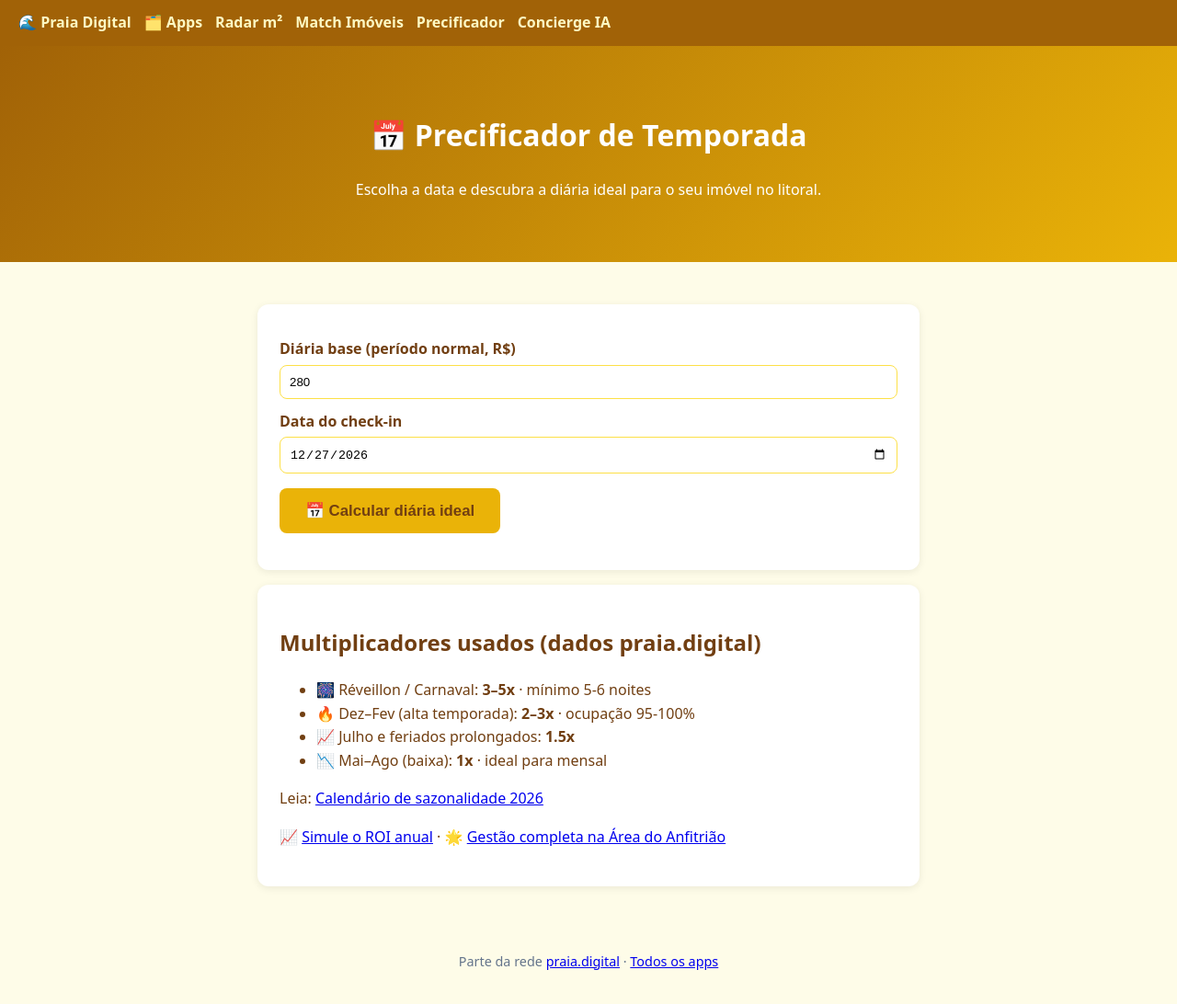
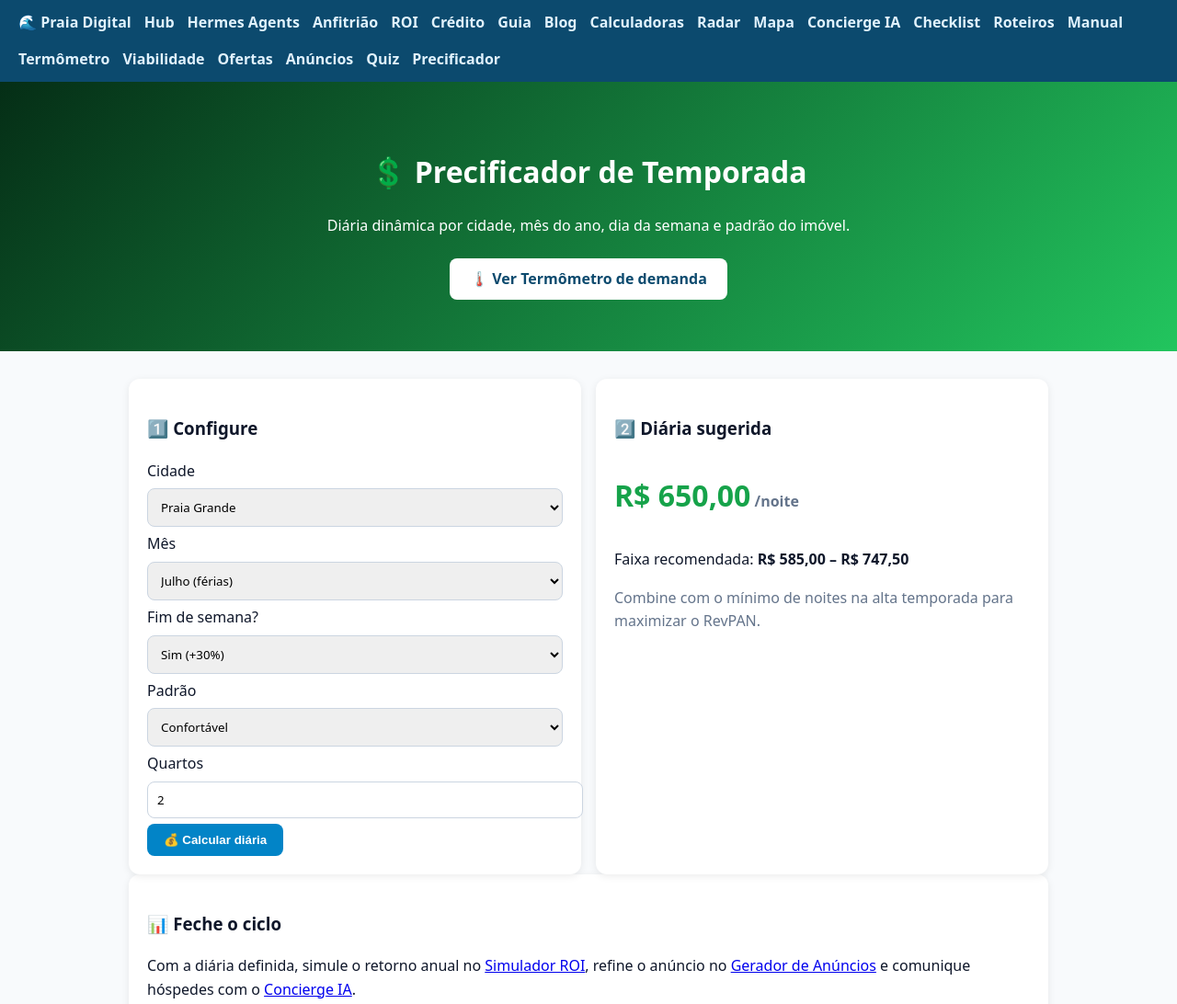
Before and after one commit to praiadigital/precificador-temporada, a plain HTML site: page index.html in a window 1280 px wide. Shown: the top 1092 px of the page at 92% size. Drawn offline with Linux system fonts and the light colour scheme.

Commit message:
feat: app Precificador de Temporada com diária dinâmica

```diff
--- a/index.html
+++ b/index.html
@@ -3,73 +3,68 @@
 <head>
 <meta charset="UTF-8">
 <meta name="viewport" content="width=device-width, initial-scale=1.0">
-<title>Precificador de Temporada — Diária ideal por data no litoral | Praia Digital</title>
-<meta name="description" content="Descubra a diária ideal do seu imóvel de temporada para qualquer data: alta temporada, Carnaval, feriados e baixa temporada no litoral paulista.">
+<title>Precificador de Temporada | Praia Digital</title>
+<meta name="description" content="Calcule a diária ideal da sua locação de temporada por cidade, mês e perfil do imóvel. Satélite de praia.digital.">
 <style>
-body{font-family:system-ui,-apple-system,sans-serif;margin:0;background:#fefce8;color:#713f12;line-height:1.6}
-nav{background:#a16207;padding:12px 20px;display:flex;gap:14px;flex-wrap:wrap}
-nav a{color:#fef9c3;text-decoration:none;font-weight:600}
-nav a:hover{color:#fff}
-.hero{background:linear-gradient(135deg,#a16207,#eab308);color:#fff;padding:50px 20px;text-align:center}
-.container{max-width:720px;margin:0 auto;padding:30px 20px}
-.card{background:#fff;border-radius:12px;padding:24px;margin:16px 0;box-shadow:0 2px 8px rgba(0,0,0,.08)}
-label{display:block;margin:12px 0 4px;font-weight:600}
-input,select{width:100%;padding:10px;border:1px solid #fde047;border-radius:8px;box-sizing:border-box}
-button{background:#eab308;color:#713f12;border:0;padding:14px 28px;border-radius:8px;font-size:1.05em;font-weight:700;cursor:pointer;margin-top:16px}
-#res{font-size:1.2em;font-weight:700;color:#a16207;margin-top:16px}
+body{font-family:system-ui,-apple-system,sans-serif;margin:0;background:#f8fafc;color:#0f172a;line-height:1.6}
+.hero{background:linear-gradient(135deg,#052e16,#22c55e);color:#fff;padding:50px 20px;text-align:center}
+.container{max-width:1000px;margin:0 auto;padding:30px 20px}
+.grid{display:grid;grid-template-columns:repeat(auto-fit,minmax(260px,1fr));gap:16px}
+.card{background:#fff;border-radius:12px;padding:20px;box-shadow:0 2px 8px rgba(0,0,0,.08)}
+.cta{display:inline-block;background:#fff;color:#0c4a6e;padding:10px 22px;border-radius:8px;text-decoration:none;font-weight:700;margin:6px}
+button{background:#0284c7;color:#fff;border:none;padding:10px 18px;border-radius:8px;font-weight:700;cursor:pointer}
+input,select,textarea{width:100%;padding:10px;border:1px solid #cbd5e1;border-radius:8px;margin:6px 0;font-family:inherit}
 footer{text-align:center;padding:24px;color:#64748b;font-size:.9em}
+.bar{height:14px;border-radius:7px;background:linear-gradient(90deg,#0ea5e9,#0369a1)}
 </style>
 </head>
 <body>
-<nav>
-<a href="https://praia.digital/">🌊 Praia Digital</a>
-<a href="https://praiadigital.github.io/apps/">🗂️ Apps</a>
-<a href="https://praiadigital.github.io/radar-preco-m2/">Radar m²</a>
-<a href="https://praiadigital.github.io/match-imoveis/">Match Imóveis</a>
-<a href="https://praiadigital.github.io/precificador-temporada/">Precificador</a>
-<a href="https://praiadigital.github.io/concierge-ia/">Concierge IA</a>
+<nav style="background:#0c4a6e;padding:12px 20px;display:flex;gap:14px;flex-wrap:wrap;font-family:system-ui,sans-serif">
+<a style="color:#e0f2fe;text-decoration:none;font-weight:600" href="https://praia.digital/">🌊 Praia Digital</a>
+<a style="color:#e0f2fe;text-decoration:none;font-weight:600" href="https://praiadigital.github.io/apps/">Hub</a>
+<a style="color:#e0f2fe;text-decoration:none;font-weight:600" href="https://praiadigital.github.io/hermes-agents/">Hermes Agents</a>
+<a style="color:#e0f2fe;text-decoration:none;font-weight:600" href="https://praiadigital.github.io/area-anfitriao/">Anfitrião</a>
+<a style="color:#e0f2fe;text-decoration:none;font-weight:600" href="https://praiadigital.github.io/simulador-roi/">ROI</a>
+<a style="color:#e0f2fe;text-decoration:none;font-weight:600" href="https://praiadigital.github.io/simulador-credito/">Crédito</a>
+<a style="color:#e0f2fe;text-decoration:none;font-weight:600" href="https://praiadigital.github.io/guia-litoral/">Guia</a>
+<a style="color:#e0f2fe;text-decoration:none;font-weight:600" href="https://praiadigital.github.io/blog-litoral/">Blog</a>
+<a style="color:#e0f2fe;text-decoration:none;font-weight:600" href="https://praiadigital.github.io/calculadoras/">Calculadoras</a>
+<a style="color:#e0f2fe;text-decoration:none;font-weight:600" href="https://praiadigital.github.io/radar-precos/">Radar</a>
+<a style="color:#e0f2fe;text-decoration:none;font-weight:600" href="https://praiadigital.github.io/mapa-investidor/">Mapa</a>
+<a style="color:#e0f2fe;text-decoration:none;font-weight:600" href="https://praiadigital.github.io/concierge-ia/">Concierge IA</a>
+<a style="color:#e0f2fe;text-decoration:none;font-weight:600" href="https://praiadigital.github.io/checklist-anfitriao/">Checklist</a>
+<a style="color:#e0f2fe;text-decoration:none;font-weight:600" href="https://praiadigital.github.io/roteiro-litoral/">Roteiros</a>
+<a style="color:#e0f2fe;text-decoration:none;font-weight:600" href="https://praiadigital.github.io/manual-hospede/">Manual</a>
+<a style="color:#e0f2fe;text-decoration:none;font-weight:600" href="https://praiadigital.github.io/termometro-mercado/">Termômetro</a>
+<a style="color:#e0f2fe;text-decoration:none;font-weight:600" href="https://praiadigital.github.io/estudio-viabilidade/">Viabilidade</a>
+<a style="color:#e0f2fe;text-decoration:none;font-weight:600" href="https://praiadigital.github.io/alerta-ofertas/">Ofertas</a>
+<a style="color:#e0f2fe;text-decoration:none;font-weight:600" href="https://praiadigital.github.io/gerador-anuncio/">Anúncios</a>
+<a style="color:#e0f2fe;text-decoration:none;font-weight:600" href="https://praiadigital.github.io/quiz-praia-ideal/">Quiz</a>
+<a style="color:#e0f2fe;text-decoration:none;font-weight:600" href="https://praiadigital.github.io/precificador-temporada/">Precificador</a>
 </nav>
-<div class="hero">
-<h1>📅 Precificador de Temporada</h1>
-<p>Escolha a data e descubra a diária ideal para o seu imóvel no litoral.</p>
+<div class="hero"><h1>💲 Precificador de Temporada</h1><p>Diária dinâmica por cidade, mês do ano, dia da semana e padrão do imóvel.</p>
+<a class="cta" href="https://praiadigital.github.io/termometro-mercado/">🌡️ Ver Termômetro de demanda</a></div>
+<div class="container"><div class="grid">
+<div class="card"><h3>1️⃣ Configure</h3>
+<label>Cidade</label><select id="cidade"><option value="350">Mongaguá / Itanhaém / Peruíbe</option><option value="420">São Vicente</option><option value="500" selected>Praia Grande</option><option value="650">Santos</option><option value="700">Bertioga</option><option value="750">Guarujá</option></select>
+<label>Mês</label><select id="mes"><option value="0.7">Maio / Junho / Agosto</option><option value="0.85">Mar / Abr / Set / Out / Nov</option><option value="1.0" selected>Julho (férias)</option><option value="1.6">Janeiro</option><option value="1.4">Fevereiro / Dezembro</option></select>
+<label>Fim de semana?</label><select id="fds"><option value="1.0">Não</option><option value="1.3" selected>Sim (+30%)</option></select>
+<label>Padrão</label><select id="padrao"><option value="0.85">Simples</option><option value="1.0" selected>Confortável</option><option value="1.5">Premium / vista mar</option></select>
+<label>Quartos</label><input id="quartos" type="number" value="2" min="1" max="6">
+<button onclick="calc()">💰 Calcular diária</button></div>
+<div class="card"><h3>2️⃣ Diária sugerida</h3><div id="saida"></div></div>
 </div>
-<div class="container">
-<div class="card">
-<label for="base">Diária base (período normal, R$)</label>
-<input id="base" type="number" value="280">
-<label for="data">Data do check-in</label>
-<input id="data" type="date" value="2026-12-27">
-<button onclick="precificar()">📅 Calcular diária ideal</button>
-<div id="res"></div>
+<div class="card"><h3>📊 Feche o ciclo</h3><p>Com a diária definida, simule o retorno anual no <a href="https://praiadigital.github.io/simulador-roi/">Simulador ROI</a>, refine o anúncio no <a href="https://praiadigital.github.io/gerador-anuncio/">Gerador de Anúncios</a> e comunique hóspedes com o <a href="https://praiadigital.github.io/concierge-ia/">Concierge IA</a>.</p></div>
 </div>
-<div class="card">
-<h2>Multiplicadores usados (dados praia.digital)</h2>
-<ul>
-<li>🎆 Réveillon / Carnaval: <strong>3–5x</strong> · mínimo 5-6 noites</li>
-<li>🔥 Dez–Fev (alta temporada): <strong>2–3x</strong> · ocupação 95-100%</li>
-<li>📈 Julho e feriados prolongados: <strong>1.5x</strong></li>
-<li>📉 Mai–Ago (baixa): <strong>1x</strong> · ideal para mensal</li>
-</ul>
-<p>Leia: <a href="https://praia.digital/blog/calendario-sazonalidade-baixa-temporada-litoral-2026.html">Calendário de sazonalidade 2026</a></p>
-<p>📈 <a href="https://praiadigital.github.io/simulador-roi/">Simule o ROI anual</a> · 🌟 <a href="https://praiadigital.github.io/area-anfitriao/">Gestão completa na Área do Anfitrião</a></p>
-</div>
-</div>
-<footer>Parte da rede <a href="https://praia.digital/">praia.digital</a> · <a href="https://praiadigital.github.io/apps/">Todos os apps</a></footer>
 <script>
-function precificar(){
-const b=parseFloat(document.getElementById('base').value)||0;
-const ds=document.getElementById('data').value;
-if(!ds){return;}
-const d=new Date(ds+'T12:00:00'), m=d.getMonth()+1, dia=d.getDate();
-let mult=1,label='📉 Baixa temporada';
-if(m==12&&dia>=20||m==1){mult=3;label='🔥 Alta temporada (fim de ano)';}
-else if(m==2){mult=2.5;label='🔥 Fevereiro / Carnaval';}
-else if(m==7){mult=1.5;label='📈 Férias de julho';}
-else if(m>=3&&m<=5){mult=1.2;label='📈 Média temporada';}
-if((m==12&&dia>=26)||(m==2&&dia>=10&&dia<=18))mult=4;
-const v=b*mult;
-document.getElementById('res').innerHTML=`${label}: diária sugerida de <strong>R$ ${v.toLocaleString('pt-BR',{maximumFractionDigits:0})}</strong> (${mult}x a base)`;
-}
+const fmt=v=>v.toLocaleString('pt-BR',{style:'currency',currency:'BRL'});
+function calc(){
+const b=+document.getElementById('cidade').value,m=+document.getElementById('mes').value,f=+document.getElementById('fds').value,p=+document.getElementById('padrao').value,q=+document.getElementById('quartos').value||2;
+const mult=1+(q-2)*0.15;
+const d=Math.round(b*m*f*p*mult/5)*5;
+document.getElementById('saida').innerHTML=`<p style="font-size:2em;font-weight:800;color:#16a34a">${fmt(d)}<span style="font-size:.5em;color:#64748b"> /noite</span></p><p>Faixa recomendada: <strong>${fmt(d*0.9)} – ${fmt(d*1.15)}</strong></p><p style="color:#64748b">Combine com o mínimo de noites na alta temporada para maximizar o RevPAN.</p>`;}
+calc();
 </script>
+<footer>© Praia Digital — 2026 — Satélite da rede <a href="https://praia.digital">praia.digital</a> · <a href="https://praiadigital.github.io/apps/">Ver todos os apps</a></footer>
 </body>
 </html>
```
